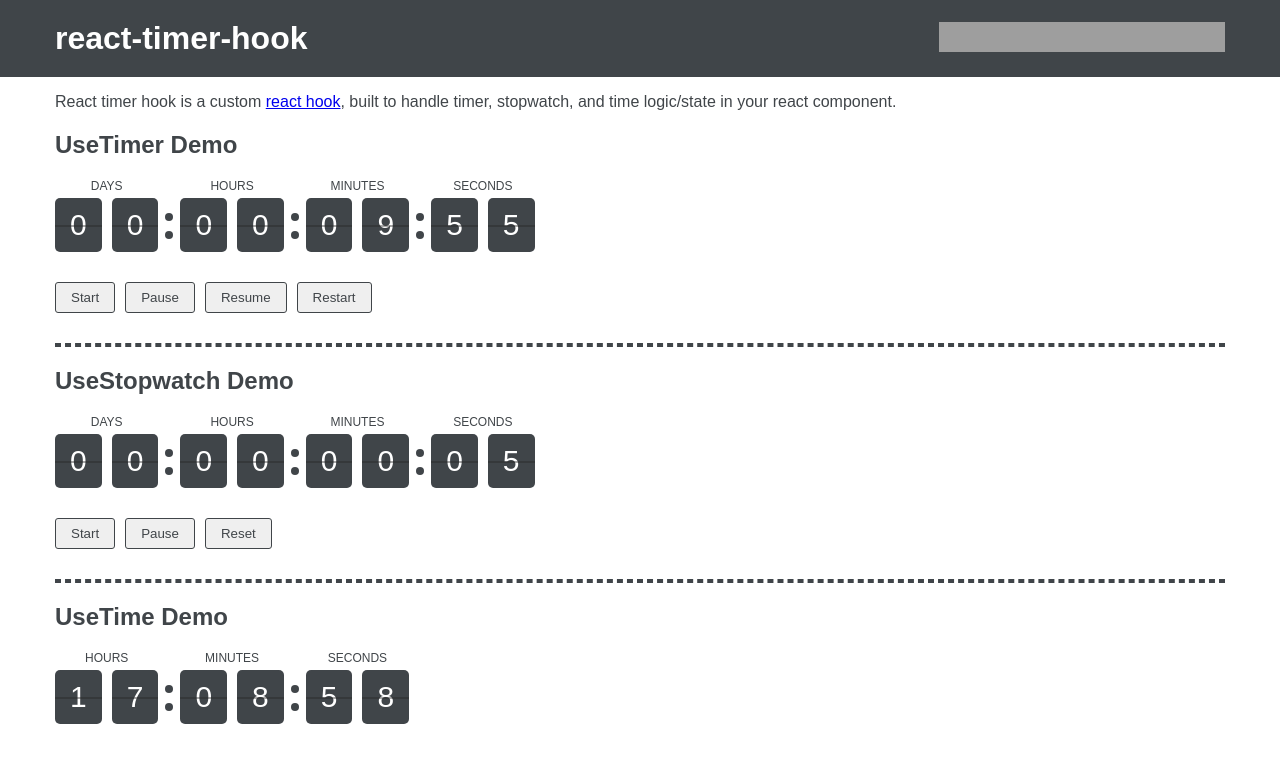
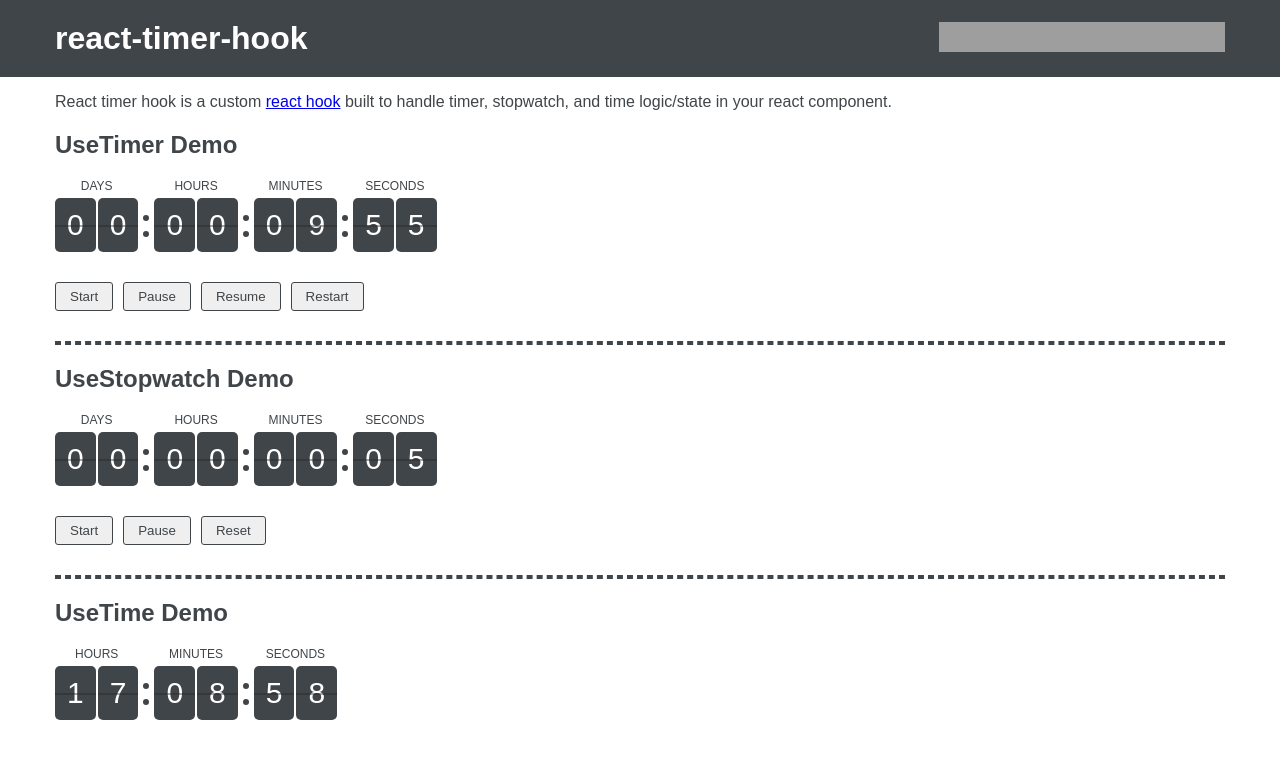
Before and after one commit to amrlabib/react-timer-hook, a React app: page / in a window 1280 px wide. Shown: the top 762 px of the page. Built offline with nearby package versions, Linux system fonts and the light colour scheme; grey boxes are pictures that could not be loaded; the HTML template or start-up script is replaced by a standard one.

Commit message:
more changes in demo

```diff
--- a/demo/App.js
+++ b/demo/App.js
@@ -16,35 +16,30 @@ const GlobalStyle = createGlobalStyle`
   }
 `;
 
-const StyledContainer = styled.div`
+const Container = styled.div`
   width: 1170px;
   margin-left: auto;
   margin-right: auto;
-`;
-
-const StyledApp = styled.div`
-  flex: 1;
 `;
 
 const HeaderBG = styled.div`
   background-color: #404549;
 `;
 
-const StyledHeader = styled.div`
+const Header = styled.div`
   display: flex;
   justify-content: space-between;
   align-items: center;
-
   & h1 {
     margin: 20px 0;
   }
 `;
 
-const StyledH1 = styled.h1`
+const H1 = styled.h1`
   color: white;
 `;
 
-const StyledSeparator = styled.div`
+const Separator = styled.div`
   height: 0px;
   margin-top: 30px;
   border: dashed 2px #404549;
@@ -53,32 +48,30 @@ const StyledSeparator = styled.div`
 export default function App() {
   const time = new Date();
   time.setSeconds(time.getSeconds() + 600); // 10 minutes timer
-  // time.setMilliseconds(time.getMilliseconds() + 100); // 6.5 seconds timer
   return (
-    <StyledApp>
+    <div>
       <GlobalStyle />
       <HeaderBG>
-        <StyledContainer>
-          <StyledHeader>
-            <StyledH1>react-timer-hook</StyledH1>
+        <Container>
+          <Header>
+            <H1>react-timer-hook</H1>
             <div>
               <iframe src="https://ghbtns.com/github-btn.html?user=amrlabib&repo=react-timer-hook&type=star&count=true&size=large" frameborder="0" scrolling="0" width="160" height="30" title="GitHub" />
               <iframe src="https://ghbtns.com/github-btn.html?user=amrlabib&repo=react-timer-hook&type=fork&count=true&size=large" frameborder="0" scrolling="0" width="126" height="30" title="GitHub" />
             </div>
-          </StyledHeader>
-        </StyledContainer>
+          </Header>
+        </Container>
       </HeaderBG>
-      <StyledContainer>
+      <Container>
         <p>
-          React timer hook is a custom <a href="https://reactjs.org/docs/hooks-intro.html" target="_blank">react hook</a>,
-          built to handle timer, stopwatch, and time logic/state in your react component.
+          React timer hook is a custom <a href="https://reactjs.org/docs/hooks-intro.html" target="_blank">react hook</a> built to handle timer, stopwatch, and time logic/state in your react component.
         </p>
         <UseTimerDemo expiryTimestamp={time} />
-        <StyledSeparator />
+        <Separator />
         <UseStopwatchDemo />
-        <StyledSeparator />
+        <Separator />
         <UseTimeDemo />
-      </StyledContainer>
-    </StyledApp>
+      </Container>
+    </div>
   );
 }
--- a/demo/components/Button.js
+++ b/demo/components/Button.js
@@ -1,12 +1,12 @@
 import React from 'react';
 import styled from 'styled-components';
 
-const StyledButton = styled.button`
+const ButtonStyled = styled.button`
   border-radius: 5;
   margin: 0 10px 0 0px;
   outline: none;
   border: none;
-  padding: 7px 15px;
+  padding: 6px 14px;
   color: #404549;
   border-radius: 3px;
   border: solid 1px #404549;
@@ -18,6 +18,6 @@ const StyledButton = styled.button`
 
 export default function Button(props) {
   return (
-    <StyledButton {...props} />
+    <ButtonStyled {...props} />
   );
 }
--- a/demo/components/Digit.js
+++ b/demo/components/Digit.js
@@ -1,38 +1,38 @@
 import React from 'react';
 import styled from 'styled-components';
 
-const StyledContainer = styled.div`
+const Container = styled.div`
   display: flex;
   flex-direction: column;
   align-items: center;
-  margin: 0 7px;
+  margin: 0 5px;
   &: first-child {
     margin-left: 0;
   }
 `;
 
-const StyledTitle = styled.span`
+const Title = styled.span`
   font-size: 12px;
   margin-bottom: 5px;
 `;
 
-const StyledDigitContainer = styled.div`
+const DigitContainer = styled.div`
   display: flex;
   flex-direction: row;
   padding: 0;
 `;
 
-const StyledSingleDigit = styled.span`
+const SingleDigit = styled.span`
   position: relative;
   display: flex;
   flex: 0 1 25%;
   font-size: 30px;
   background-color: #404549;
   border-radius: 5px;
-  padding: 10px 15px;
+  padding: 10px 12px;
   color: white;
   &:first-child {
-    margin-right: 10px;
+    margin-right: 2px;
   }
   &:after {
     position: absolute;
@@ -52,16 +52,16 @@ export default function Digit({ value, title }: Object) {
   const leftDigit = value >= 10 ? value.toString()[0] : '0';
   const rightDigit = value >= 10 ? value.toString()[1] : value.toString();
   return (
-    <StyledContainer>
-      <StyledTitle>{title}</StyledTitle>
-      <StyledDigitContainer>
-        <StyledSingleDigit>
+    <Container>
+      <Title>{title}</Title>
+      <DigitContainer>
+        <SingleDigit>
           {leftDigit}
-        </StyledSingleDigit>
-        <StyledSingleDigit>
+        </SingleDigit>
+        <SingleDigit>
           {rightDigit}
-        </StyledSingleDigit>
-      </StyledDigitContainer>
-    </StyledContainer>
+        </SingleDigit>
+      </DigitContainer>
+    </Container>
   );
 }
--- a/demo/components/StyledTimer.js
+++ /dev/null
@@ -1,52 +0,0 @@
-import React from 'react';
-import styled from 'styled-components';
-import Digit from './Digit';
-
-const StyledContainer = styled.div`
-  display: flex;
-  flex-direction: row;
-  align-items: center;
-  margin-bottom: 30px;
-`;
-
-const StyledSepartorContainer = styled.span`
-  display: flex;
-  flex-direction: column;
-  align-items: center;
-  align-self: flex-end;
-  margin: 0 0 8px 0px;
-`;
-
-const StyledSepartor = styled.span`
-  display: inline-block;
-  width: 8px;
-  height: 8px;
-  background-color: #404549;
-  border-radius: 6px;
-  margin: 5px 0px;
-`;
-
-export default function StyledTimer({ seconds, minutes, hours, days }: Object) {
-  return (
-    <StyledContainer>
-      {days !== undefined ? <Digit value={days} title="DAYS" addSeparator /> : null}
-      {days !== undefined ? (
-        <StyledSepartorContainer>
-          <StyledSepartor />
-          <StyledSepartor />
-        </StyledSepartorContainer>
-      ): null}
-      {hours !== undefined ? <Digit value={hours} title="HOURS" addSeparator /> : null}
-      <StyledSepartorContainer>
-        <StyledSepartor />
-        <StyledSepartor />
-      </StyledSepartorContainer>
-      {minutes !== undefined ? <Digit value={minutes} title="MINUTES" addSeparator /> : null}
-      <StyledSepartorContainer>
-        <StyledSepartor />
-        <StyledSepartor />
-      </StyledSepartorContainer>
-      {seconds !== undefined ? <Digit value={seconds} title="SECONDS" /> : null}
-    </StyledContainer>
-  );
-}
--- /dev/null
+++ b/demo/components/TimerStyled.js
@@ -0,0 +1,41 @@
+import React from 'react';
+import styled from 'styled-components';
+import Digit from './Digit';
+
+const TimerContainer = styled.div`
+  display: flex;
+  flex-direction: row;
+  align-items: center;
+  margin-bottom: 30px;
+`;
+
+const SepartorContainer = styled.span`
+  display: flex;
+  flex-direction: column;
+  align-items: center;
+  align-self: flex-end;
+  margin: 0 0 10px 0px;
+`;
+
+const Separtor = styled.span`
+  display: inline-block;
+  width: 6px;
+  height: 6px;
+  background-color: #404549;
+  border-radius: 6px;
+  margin: 5px 0px;
+`;
+
+export default function TimerStyled({ seconds, minutes, hours, days }: Object) {
+  return (
+    <TimerContainer>
+      {days !== undefined ? <Digit value={days} title="DAYS" addSeparator /> : null}
+      {days !== undefined ? (<SepartorContainer><Separtor /><Separtor /></SepartorContainer>): null}
+      <Digit value={hours} title="HOURS" addSeparator />
+      <SepartorContainer><Separtor /><Separtor /></SepartorContainer>
+      <Digit value={minutes} title="MINUTES" addSeparator />
+      <SepartorContainer><Separtor /><Separtor /></SepartorContainer>
+      <Digit value={seconds} title="SECONDS" />
+    </TimerContainer>
+  );
+}
--- a/demo/components/UseStopwatchDemo.js
+++ b/demo/components/UseStopwatchDemo.js
@@ -1,7 +1,7 @@
 import React from 'react';
 import { useStopwatch } from '../../src/index';
 import Button from './Button';
-import StyledTimer from './StyledTimer';
+import TimerStyled from './TimerStyled';
 
 export default function UseStopwatchDemo() {
   const {
@@ -9,7 +9,6 @@ export default function UseStopwatchDemo() {
     minutes,
     hours,
     days,
-    isRunning,
     start,
     pause,
     reset,
@@ -19,7 +18,7 @@ export default function UseStopwatchDemo() {
   return (
     <div>
       <h2>UseStopwatch Demo</h2>
-      <StyledTimer seconds={seconds} minutes={minutes} hours={hours} days={days} />
+      <TimerStyled seconds={seconds} minutes={minutes} hours={hours} days={days} />
       <Button onClick={start}>Start</Button>
       <Button onClick={pause}>Pause</Button>
       <Button onClick={reset}>Reset</Button>
--- a/demo/components/UseTimeDemo.js
+++ b/demo/components/UseTimeDemo.js
@@ -1,37 +1,20 @@
 import React from 'react';
-import styled from 'styled-components';
 import { useTime } from '../../src/index';
-import StyledTimer from './StyledTimer';
-
-const StyledRow = styled.div`
-  flex: 1;
-  display: flex;
-  // justify-content: center;
-  align-items: center;
-`;
-
-const StyledText = styled.span`
-  font-size: 60px;
-  color: white;
-  margin-left: 20px;
-  margin-top: 12px;
-`;
+import TimerStyled from './TimerStyled';
 
 export default function UseTimeDemo() {
   const {
     seconds,
     minutes,
     hours,
-    ampm,
   } = useTime({ });
 
   return (
     <div>
       <h2>UseTime Demo</h2>
-      <StyledRow>
-        <StyledTimer seconds={seconds} minutes={minutes} hours={hours} />
-        <StyledText>{ampm}</StyledText>
-      </StyledRow>
+      <div>
+        <TimerStyled seconds={seconds} minutes={minutes} hours={hours} />
+      </div>
     </div>
   );
 }
--- a/demo/components/UseTimerDemo.js
+++ b/demo/components/UseTimerDemo.js
@@ -1,15 +1,14 @@
 import React from 'react';
 import { useTimer } from '../../src/index';
-import StyledTimer from './StyledTimer';
+import TimerStyled from './TimerStyled';
 import Button from './Button';
 
-export default function UseTimerDemo({ expiryTimestamp }) {
+export default function UseTimerDemo({ expiryTimestamp }: Object) {
   const {
     seconds,
     minutes,
     hours,
     days,
-    isRunning,
     start,
     pause,
     resume,
@@ -20,14 +19,14 @@ export default function UseTimerDemo({ expiryTimestamp }) {
   return (
     <div>
       <h2>UseTimer Demo</h2>
-      <StyledTimer seconds={seconds} minutes={minutes} hours={hours} days={days} />
+      <TimerStyled seconds={seconds} minutes={minutes} hours={hours} days={days} />
       <Button type="button" onClick={start}>Start</Button>
       <Button type="button" onClick={pause}>Pause</Button>
       <Button type="button" onClick={resume}>Resume</Button>
       <Button
         type="button"
         onClick={() => {
-          // Restarts to 5 minutes timer
+          // Restarts to 10 minutes timer
           const time = new Date();
           time.setSeconds(time.getSeconds() + 600);
           restart(time);
```
Also changed, not shown: 1 other file (tests, documents, lock files or other folders).
